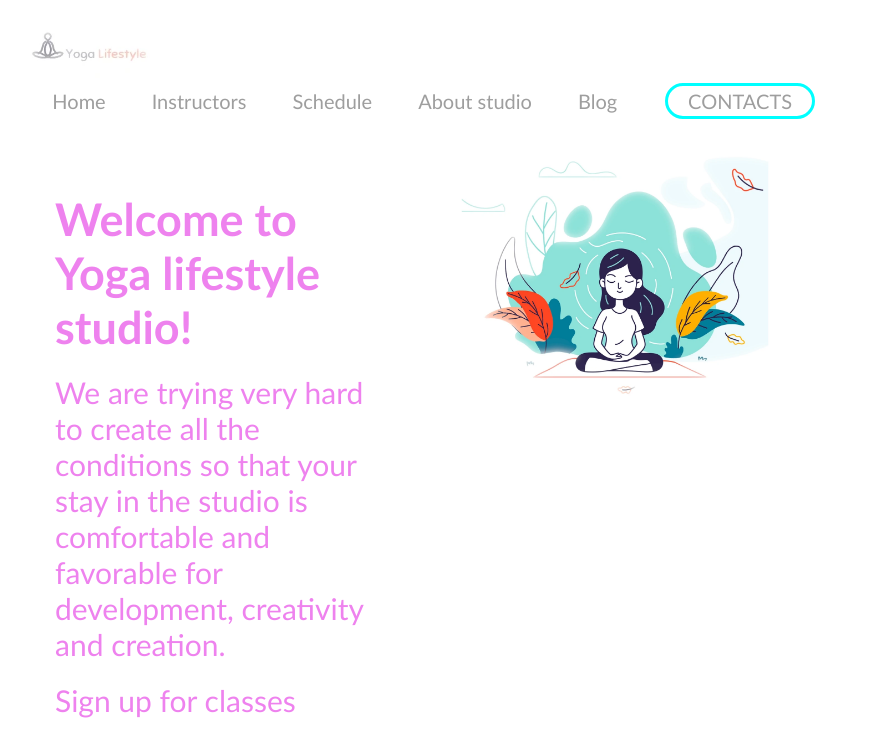
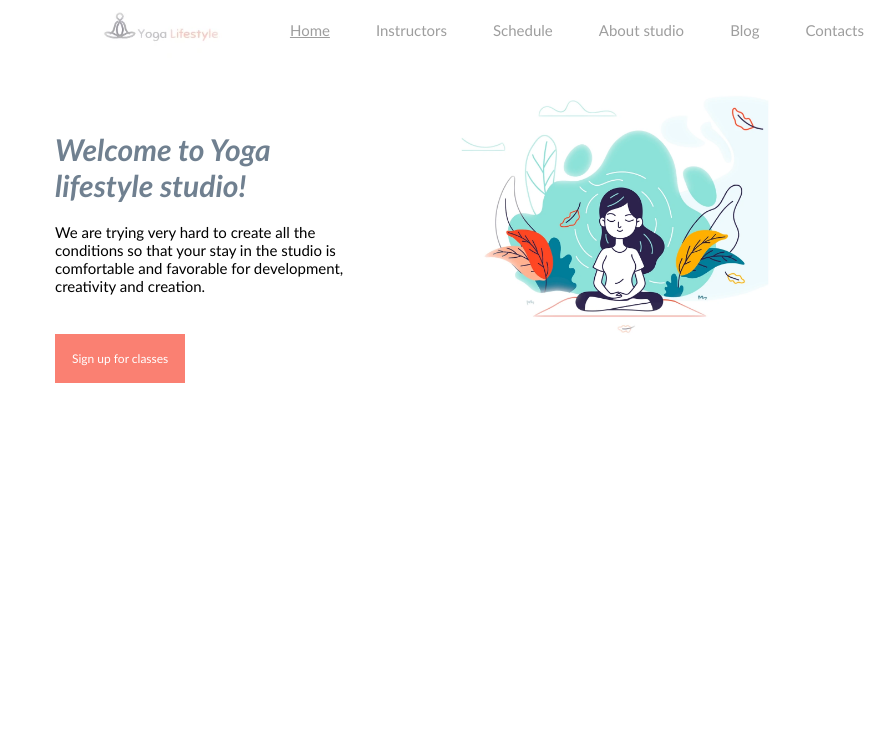
Before and after one commit to Dovydas1z/4-projektas, a website: page index.html in a window 1280 px wide. Shown: the whole page, without its empty margins (225-1120 px from the left). Drawn offline with Linux system fonts and the light colour scheme.

Commit message:
Not done yet, will check again during the weekend.

```diff
--- a/index.html
+++ b/index.html
@@ -27,17 +27,19 @@
         header {
             display: inline-block;
             width: 100%;
-            margin-top: 20px;
+            font-size: 17px;
+            margin-left: 9%;
         }
 
         header>img {
             float: left;
             height: 50px;
+            display: inline-block;
         }
 
         nav {
             float: right;
-            margin-top: 5px;
+            margin-top: 4px;
         }
 
         a {
@@ -45,7 +47,7 @@
             text-decoration: none;
             float: left;
             color: #9e9e9e;
-            font-size: 20px;
+            font-size: 15px;
             line-height: 20px;
             padding-top: 5px;
             padding-bottom: 5px;
@@ -73,25 +75,27 @@
         div {
             float: left;
             width: 40%;
-            color: violet;
+            color: slategrey
             margin-right: 5%;
             margin-left: 5%;
             margin-top: 40px;
         }
 
         h1 {
-            font-size: 45px;
+            font-size: 30px;
             margin: 0;
+            color: slategrey;
+            font-style: italic;
         }
 
         p {
             margin: 0;
-            font-size: 30px;
+            font-size: 15px;
             margin-top: 20px;
         }
 
         section>img {
-            float: left;
+            float: right;
             width: 40%;
             margin-right: 5%;
             margin-left: 5%;
@@ -108,19 +112,19 @@
         <header>
             <img src="./img/nav logo.webp" alt="Logotipas">
             <nav>
-                <a href="#">Home</a>
+                <a href="#" style="text-decoration: underline;">Home</a>
                 <a href="#">Instructors</a>
                 <a href="#">Schedule</a>
                 <a href="#">About studio</a>
                 <a href="#">Blog</a>
-                <a href="#" style="border-color: aqua; text-transform: uppercase; margin-left: 25px; ">Contacts</a>
+                <a href="#">Contacts</a>
             </nav>
         </header>
         <section>
             <div>
                 <h1>Welcome to Yoga lifestyle studio!</h1>
                 <p>We are trying very hard to create all the conditions so that your stay in the studio is comfortable and favorable for development, creativity and creation.</p>
-                <p> Sign up for classes</p>
+                <p1 style="background-color:salmon; display: inline-block; font-size: 12px; padding: 17px; text-decoration: none; font-family: 'Gill Sans', 'Gill Sans MT', Calibri, 'Trebuchet MS', sans-serif; text-align: center; color: white; margin-top: 39px;">Sign up for classes</p1>
             </div>
             <img src="./img/yoga-lifestyle.webp" alt="Yoga">
         </section>
```
